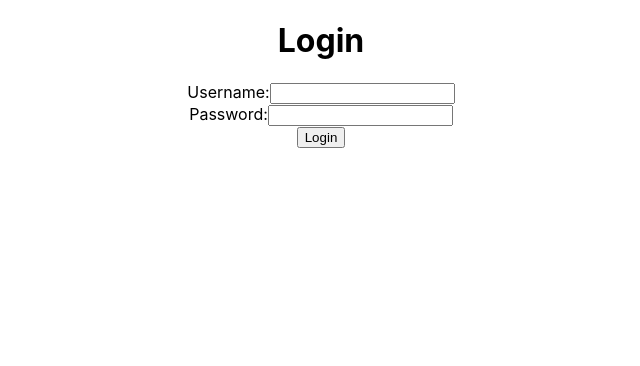
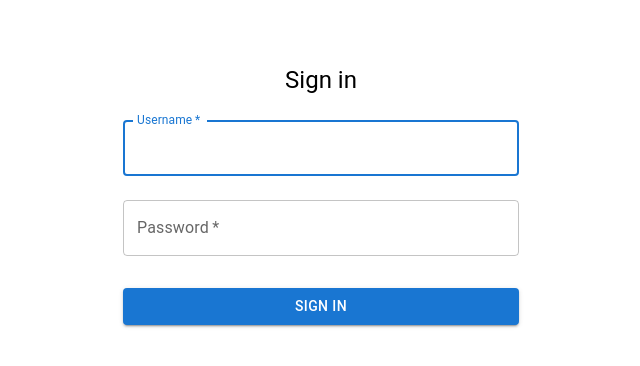
Before and after one commit to TomDra/Empower-Events, a React (Create React App) app in the folder group19/empower-events-app/: page /login in a window 1280 px wide. Shown: the top 366 px of the page, without its empty margins (319-959 px from the left). Built offline with nearby package versions, Linux system fonts and the light colour scheme.

Commit message:
Youssef couldn't push so I've done it for him

```diff
--- a/group19/empower-events-app/package.json
+++ b/group19/empower-events-app/package.json
@@ -3,6 +3,9 @@
   "version": "0.1.0",
   "private": true,
   "dependencies": {
+    "@emotion/react": "^11.11.4",
+    "@emotion/styled": "^11.11.0",
+    "@mui/material": "^5.15.14",
     "@testing-library/jest-dom": "^5.17.0",
     "@testing-library/react": "^13.4.0",
     "@testing-library/user-event": "^13.5.0",
--- a/group19/empower-events-app/src/components/pages/login.js
+++ b/group19/empower-events-app/src/components/pages/login.js
@@ -1,61 +1,79 @@
 import React, { useState } from "react";
 import axios from "axios";
+import { Button, TextField, Typography, Container, Box } from "@mui/material";
 
 axios.defaults.xsrfCookieName = 'csrftoken';
 axios.defaults.xsrfHeaderName = "X-CSRFTOKEN";
 axios.defaults.withCredentials = true;
 
-//TODO: Change username and password to email and password
-// Define the Login component
 const Login = () => {
   const [currentUser, setCurrentUser] = useState(null);
   const [username, setUsername] = useState("");
   const [password, setPassword] = useState("");
 
-  // function to handle form submission
   const handleSubmit = async (e) => {
     e.preventDefault();
-
-    // Send a POST request to the server
     try {
-      const response = await axios.post('http://localhost:8000/api/auth/login/', {
-        //TODO: Change username and password to email and password
-        username: username,
-        password: password,
+      const response = await axios.post('http://localhost:3000/api/auth/login/', { //may god strike you down, you wrote 8000
+        username,
+        password,
       });
-
-      // Log success
       console.log('Login successful:', response.data);
       setCurrentUser(true);
     } catch (error) {
-      // Log failure
       console.error('Login failed:', error.message);
     }
   };
 
   return (
-    <div>
-      <h1>Login</h1>
-      <form onSubmit={handleSubmit}>
-        <div>
-          <label htmlFor="email">Username:</label>
-          <input
-            type="text"
-            id="email"
+    <Container maxWidth="xs">
+      <Box
+        sx={{
+          marginTop: 8,
+          display: 'flex',
+          flexDirection: 'column',
+          alignItems: 'center',
+        }}
+      >
+        <Typography component="h1" variant="h5">
+          Sign in
+        </Typography>
+        <Box component="form" onSubmit={handleSubmit} noValidate sx={{ mt: 1 }}>
+          <TextField
+            margin="normal"
+            required
+            fullWidth
+            id="username"
+            label="Username"
+            name="username"
+            autoComplete="username"
+            autoFocus
+            value={username}
             onChange={(e) => setUsername(e.target.value)}
           />
-        </div>
-        <div>
-          <label htmlFor="password">Password:</label>
-          <input
+          <TextField
+            margin="normal"
+            required
+            fullWidth
+            name="password"
+            label="Password"
             type="password"
             id="password"
+            autoComplete="current-password"
+            value={password}
             onChange={(e) => setPassword(e.target.value)}
           />
-        </div>
-        <button type="submit">Login</button>
-      </form>
-    </div>
+          <Button
+            type="submit"
+            fullWidth
+            variant="contained"
+            sx={{ mt: 3, mb: 2 }}
+          >
+            Sign In
+          </Button>
+        </Box>
+      </Box>
+    </Container>
   );
 }
 
```
Also changed, not shown: 2 other files (tests, documents, lock files or other folders).
